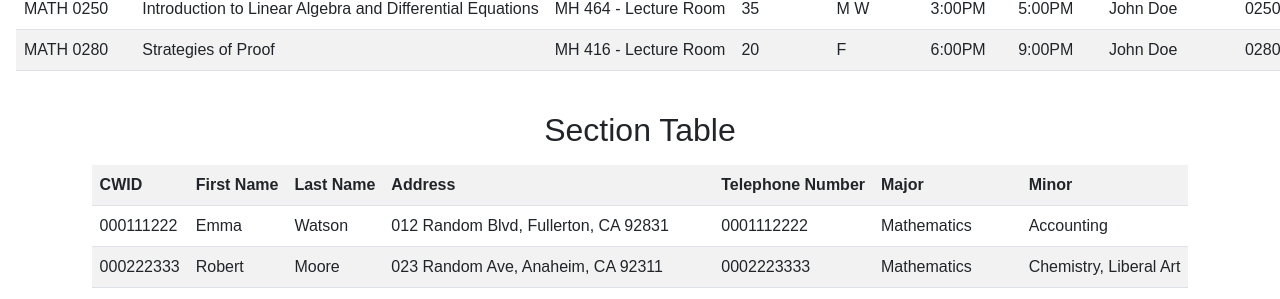
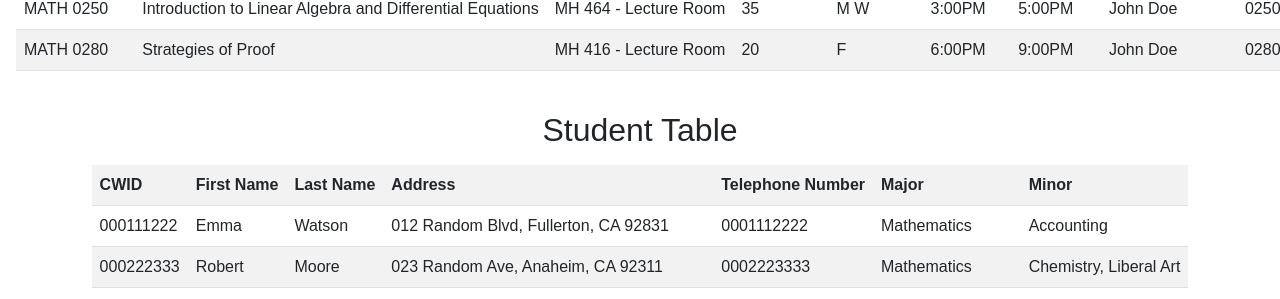
Before and after one commit to bnguyen467/university-database, a PHP site: page /inc/all-table.php in a window 1280 px wide; the page is wider, and only the part inside the window is pictured. Shown: the part 1122-1421 px from the top of that part. Run offline with PHP 8.4, Linux system fonts and the light colour scheme; data comes from the database, SQL or seed files in the repository.

Commit message:
Update all-table.php

```diff
--- a/cpsc-332-project/inc/all-table.php
+++ b/cpsc-332-project/inc/all-table.php
@@ -173,7 +173,7 @@
             echo "</tr>";
         }
         echo '<br>';
-        echo '<h2 style="text-align: center;">Section Table</h2>';
+        echo '<h2 style="text-align: center;">Student Table</h2>';
     }
     else
         echo "There is no Data!";
```
